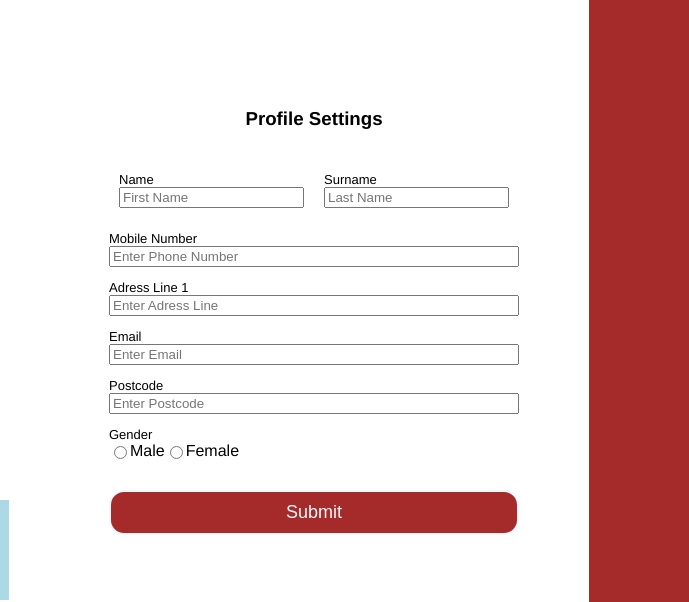
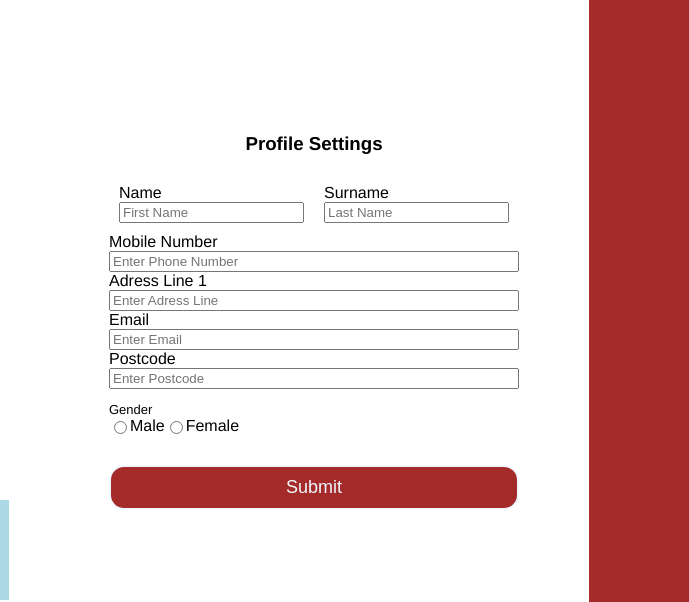
Before and after one commit to danaa14/ggit-basic-practice, a plain HTML site: page index.html in a window 1280 px wide. Shown: the part 189-791 px from the top of the page, 591-1280 px from the left. Drawn offline with Linux system fonts and the light colour scheme.

Commit message:
Update code and Js

```diff
--- a/index.html
+++ b/index.html
@@ -24,25 +24,25 @@
         </section>
         <aside>
             <h3>Profile Settings</h3>
-            <form action="">
+            <form id="form1" onsubmit="getFormValue(event)">
                 <div>
                     <article class="inp">
-                        <p>Name</p>
-                        <input type="text" placeholder="First Name">
+                        <label for="name">Name</label>
+                        <input id="name" type="text" placeholder="First Name">
                     </article>
                     <article class="inp">
-                        <p>Surname</p>
-                        <input type="text" placeholder="Last Name">
+                        <label for="surname">Surname</label>
+                        <input id="surname" type="text" placeholder="Last Name">
                     </article>
                 </div>
-                    <p>Mobile number</p>
-                    <input type="number" placeholder="Enter phone number">
-                    <p>Adress line 1</p>
-                    <input type="adress" placeholder="Enter adress line">
-                    <p>Email</p>
+                    <label for="number">Mobile Number</label>
+                    <input id="number" type="tel" placeholder="Enter phone number">
+                    <label for="adress">Adress Line 1</label>
+                    <input id="adress" type="text" placeholder="Enter adress line">
+                    <label for="email">Email</label>
                     <input id="email" type="email" placeholder="Enter Email">
-                    <p>Postcode</p>
-                    <input type="number" placeholder="Enter postcode">
+                    <label for="postcode">Postcode</label>
+                    <input id="postcode" type="number" placeholder="Enter postcode">
                     <p>Gender</p>
                     <div>
                         <input class="radio" type="radio" name="gender" id="male" value="male">
@@ -60,5 +60,7 @@
         <article class="articol">Article 2</article>
         <article class="move articol">Article 3</article>
     </footer>
+
+    <script src="script.js"></script>
 </body>
 </html>
--- /dev/null
+++ b/script.js
@@ -0,0 +1,14 @@
+const getFormValue = (e) => {
+    e.preventDefault();
+    const name = document.getElementById("name").value;
+    const surName = document.getElementById("surname").value;
+    const email = document.getElementById('email').value;
+    const adress = document.getElementById('adress').value;
+    const number = document.getElementById('number').value;
+    const postCode = document.getElementById('postcode').value;
+    console.log(name + " " + surName);
+    console.log(email);
+    console.log(adress);
+    console.log(number);
+    console.log(postCode);
+}
--- a/style.css
+++ b/style.css
@@ -71,7 +71,8 @@ input{
 
 #submit:hover{
     background-color: rgb(119, 28, 28);
-    font-size: 120%;
+    transform: scale(1.01);
+    cursor: pointer;
 }
 
 form{
```
